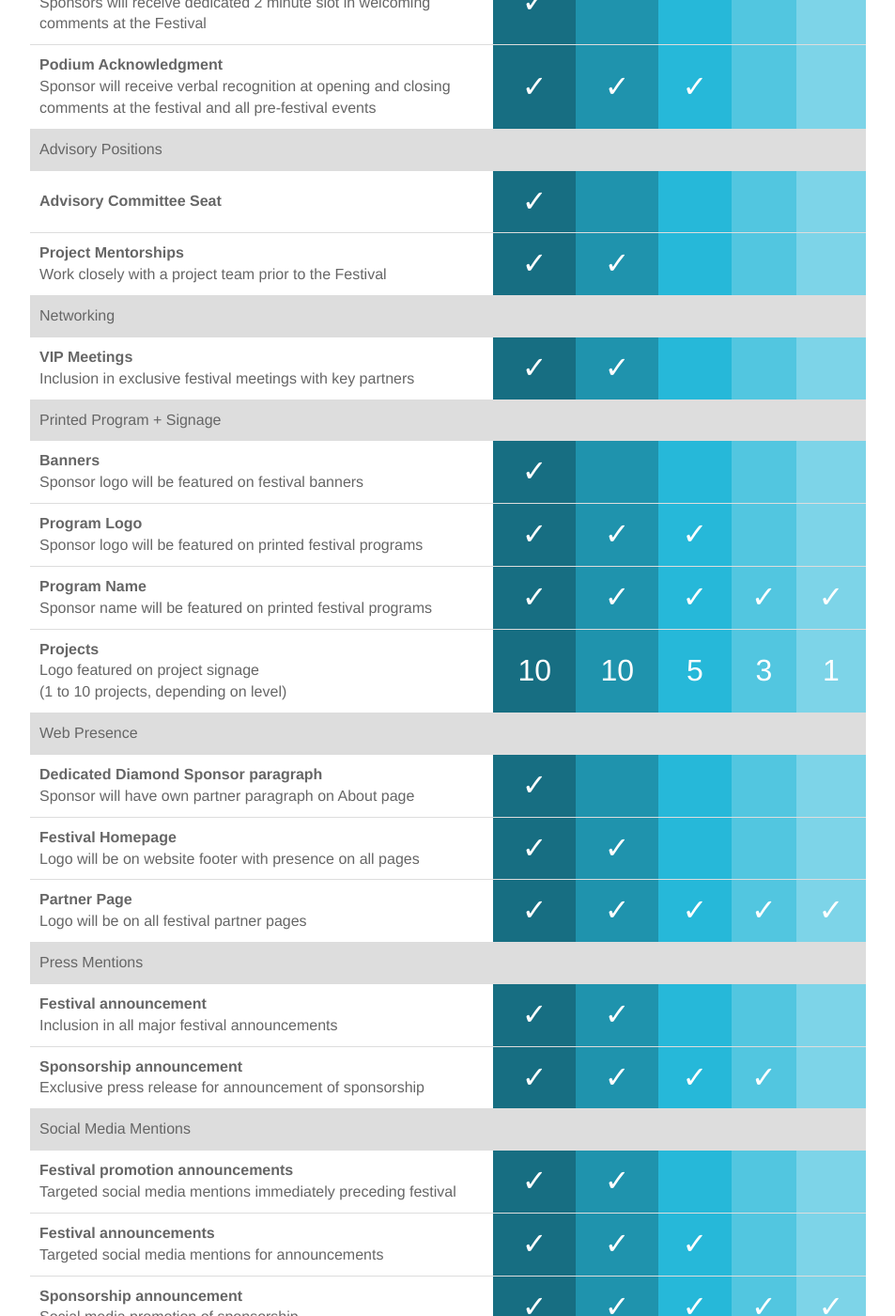
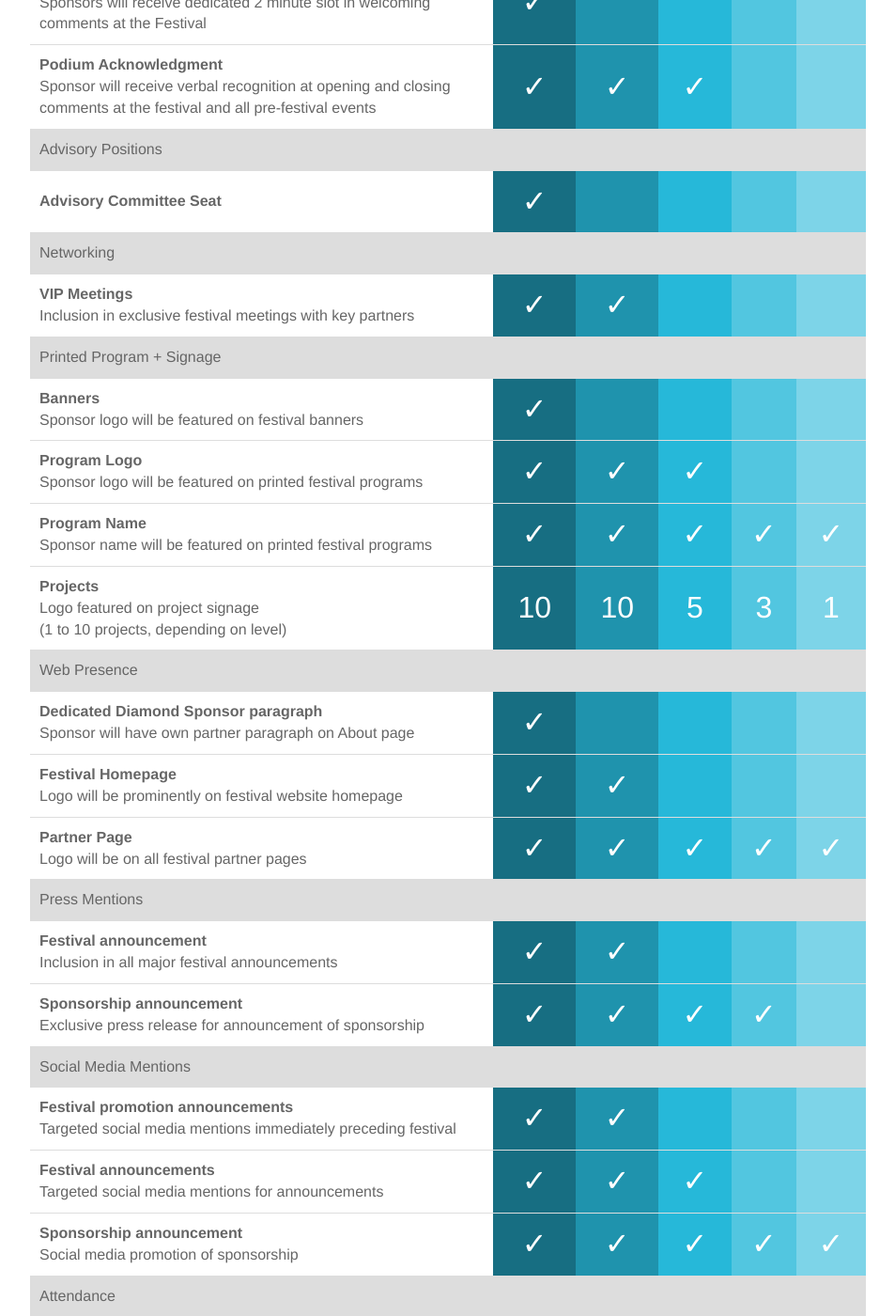
Before and after one commit to jakelevitas/market-street-proto-fest, a Jekyll site: the page built from sponsor/index.html, in a window 1280 px wide and 1400 px high, scrolled down 1945 px. Shown: the whole window at 94% size, without its empty margins (163-1116 px from the left). Built offline with Jekyll 4.4.1, drawn with Linux system fonts in a browser that asks for light colours; nearby versions of some CDN libraries; some of the changed text lies outside the part shown.

Commit message:
sponsor updates

```diff
--- a/sponsor/index.html
+++ b/sponsor/index.html
@@ -106,6 +106,8 @@ lead: <br>Join us in prototyping the future of Market Street.<br><br>Your suppor
           <td class="bronze"></td>
         </tr>
 
+<!--
+
         <tr>
           <td class="benefit">
             <strong>Project Mentorships</strong><br>Work closely with a project team prior to the Festival
@@ -116,6 +118,8 @@ lead: <br>Join us in prototyping the future of Market Street.<br><br>Your suppor
           <td class="silver"></td>
           <td class="bronze"></td>
         </tr>
+
+-->
 
         <tr>
           <td class="sectionlabel">Networking</td>
@@ -212,7 +216,7 @@ lead: <br>Join us in prototyping the future of Market Street.<br><br>Your suppor
 
         <tr>
           <td class="benefit">
-            <strong>Festival Homepage</strong><br>Logo will be on website footer with presence on all pages
+            <strong>Festival Homepage</strong><br>Logo will be prominently on festival website homepage
           </td>
           <td class="diamond">&#x2713;</td>
           <td class="platinum">&#x2713;</td>
```
Also changed, not shown: other parts of sponsor/index.html (+1 -1 lines).
